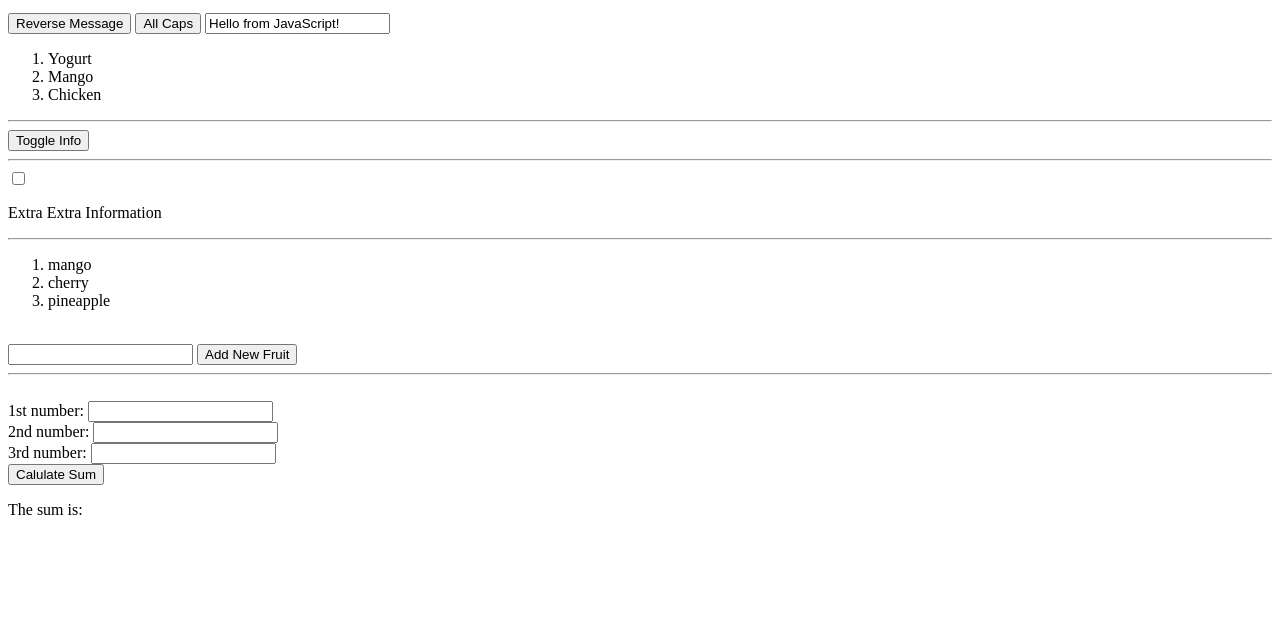
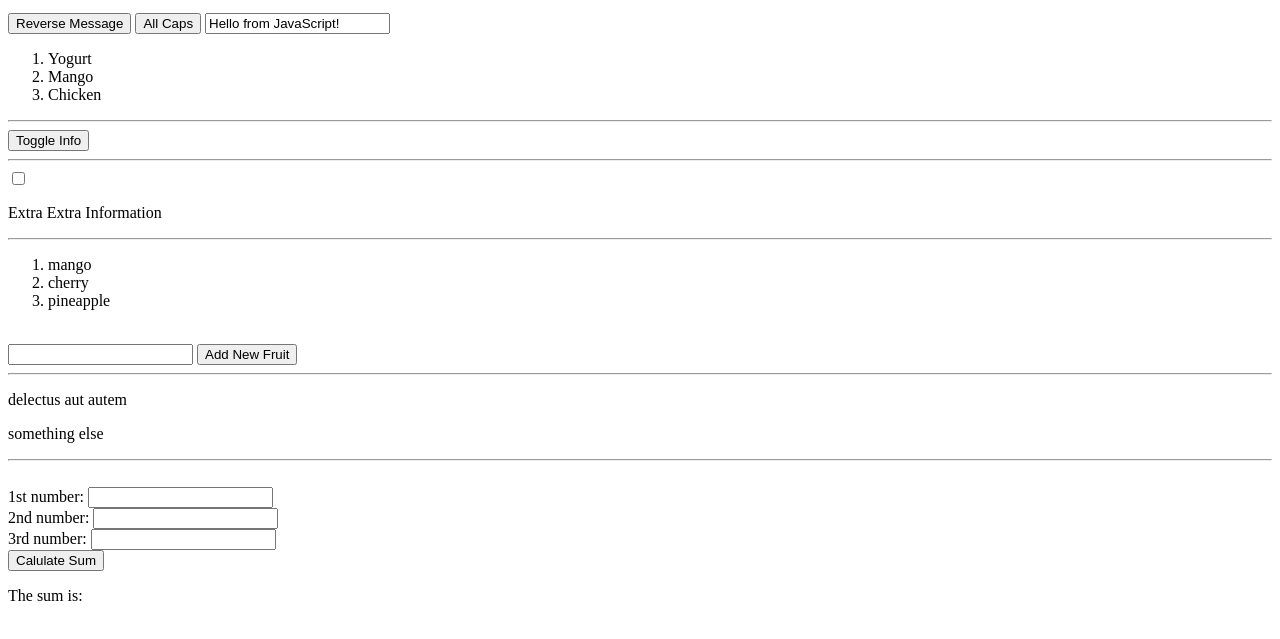
Before and after one commit to leonshimizu/first-example, a plain HTML site: page index.html in a window 1280 px wide. Shown: the part 87-726 px from the top of the page. Drawn offline with nearby package versions, Linux system fonts and the light colour scheme.

Commit message:
added todos and started choosing specific things in todos

```diff
--- a/index.html
+++ b/index.html
@@ -43,6 +43,10 @@
       <input type="text" v-model="newFruit">
       <button v-on:click="addFruit">Add New Fruit</button>
     </div>
+    <hr>
+    <div v-for="todo in todos">
+      <p>{{ todo.title }}</p>
+    </div>
   </div>
 
   <hr>
--- a/index.js
+++ b/index.js
@@ -21,7 +21,21 @@ var app = new Vue({
       'cherry',
       'pineapple'
     ],
-    newFruit: ""
+    newFruit: "",
+    todos: [
+      {
+        "userId": 1,
+        "id": 1,
+        "title": "delectus aut autem",
+        "completed": false
+      },
+      {
+        "userId": 1,
+        "id": 2,
+        "title": "something else",
+        "completed": false
+      }
+    ]
   },
   methods: {
     reverseMessage: function() {
```
